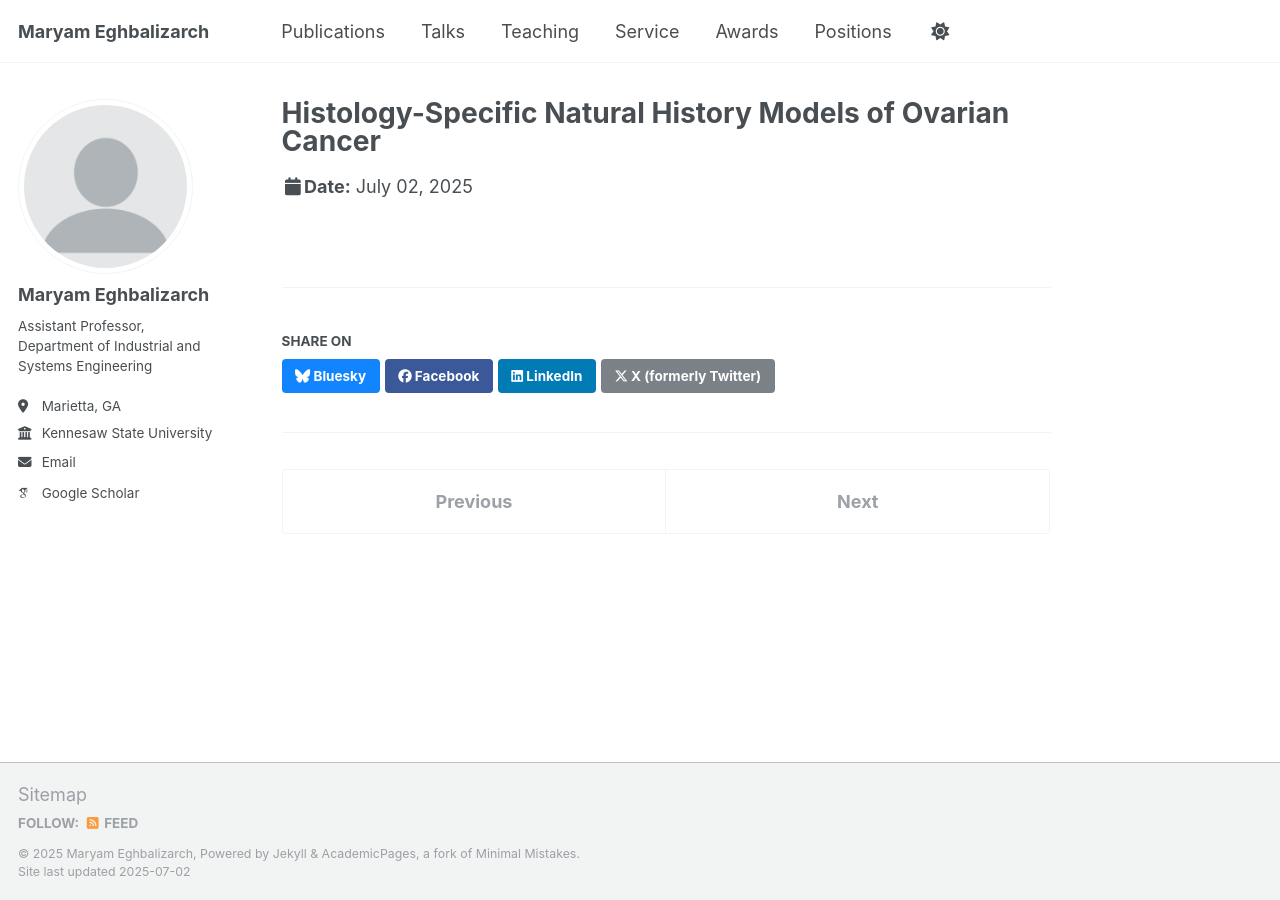
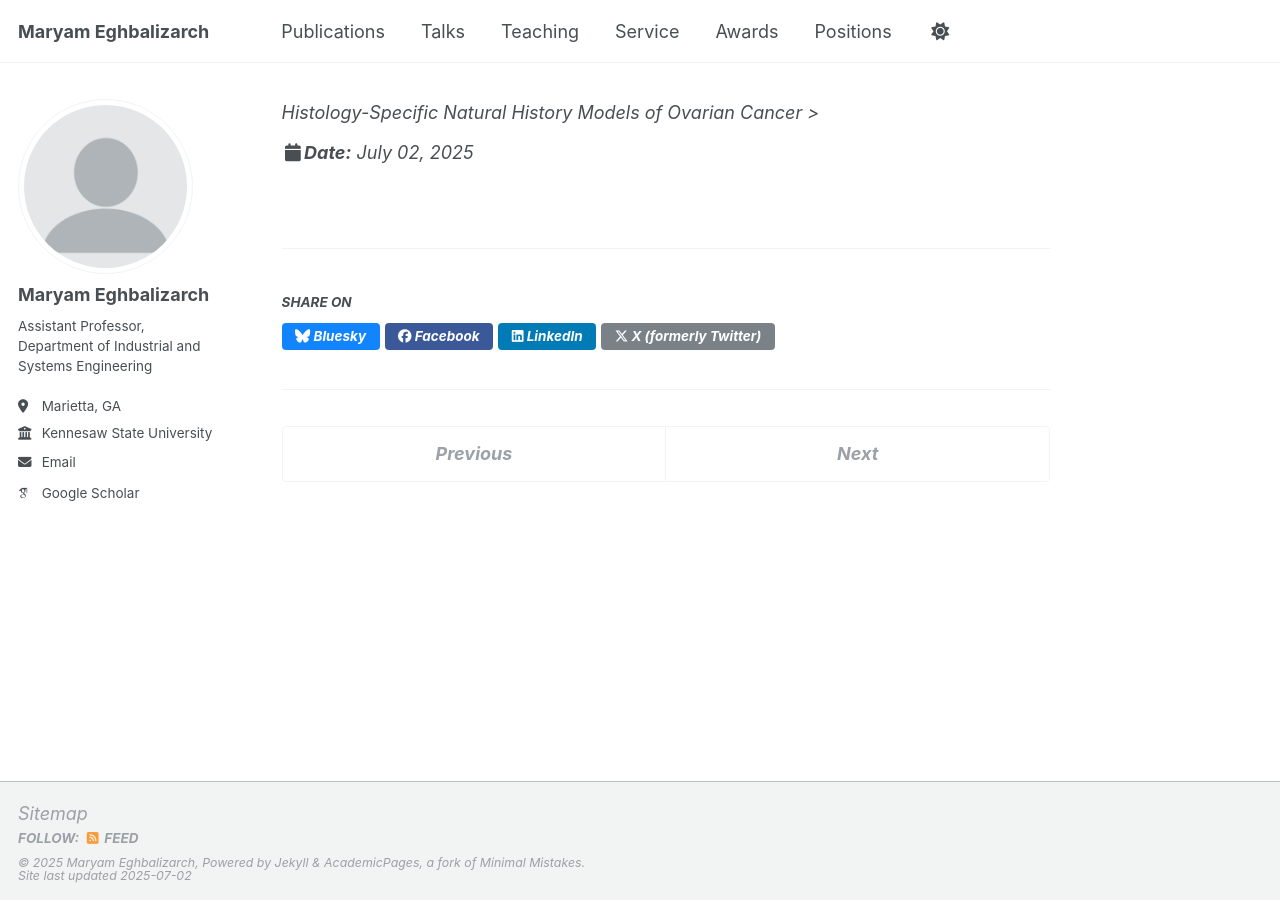
Before and after one commit to meghbalizarch/meghbalizarch.github.io, a Jekyll site: the page built from _talks/talk4.md, in a window 1280 px wide. Built offline with Jekyll 4.4.1, drawn with Linux system fonts in a browser that asks for light colours; some web fonts are replaced; a script that is not in the unit is left out.

Commit message:
Update talk.html

```diff
--- a/_layouts/talk.html
+++ b/_layouts/talk.html
@@ -26,7 +26,7 @@ layout: default
     <div class="page__inner-wrap">
       {% unless page.header.overlay_color or page.header.overlay_image %}
         <header>
-          {% if page.title %}  <h1 class="page__title" itemprop="headline">    {{ page.title | markdownify | remove: "<p>" | remove: "</p>" }}  </h1>{% endif %}
+          {% if page.title %}  <i class="page__title" itemprop="headline"> {{ page.title | markdownify | remove: "<p>" | remove: "</p>" }} >{% endif %}
           {% if page.read_time %}
             <p class="page__meta"><i class="fa fa-clock" aria-hidden="true"></i> {% include read-time.html %}</p>
           {% endif %}
```
